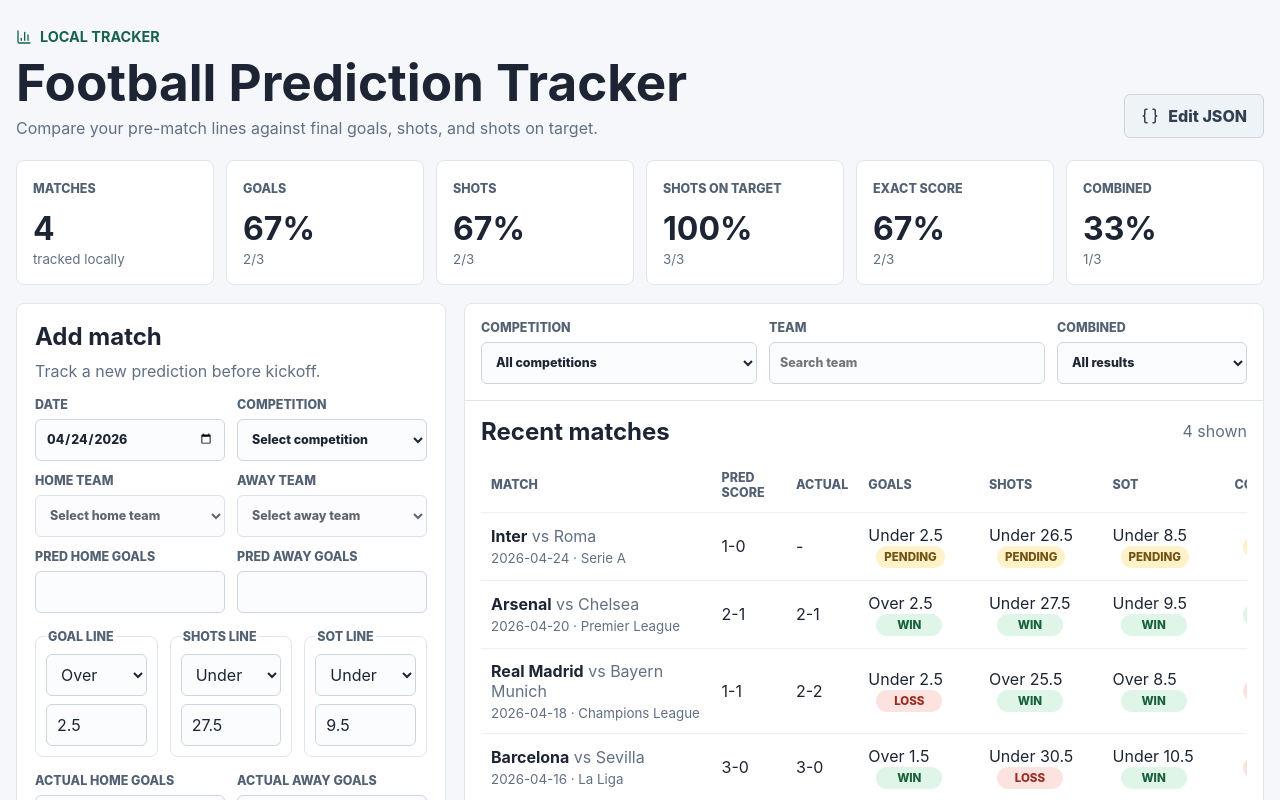
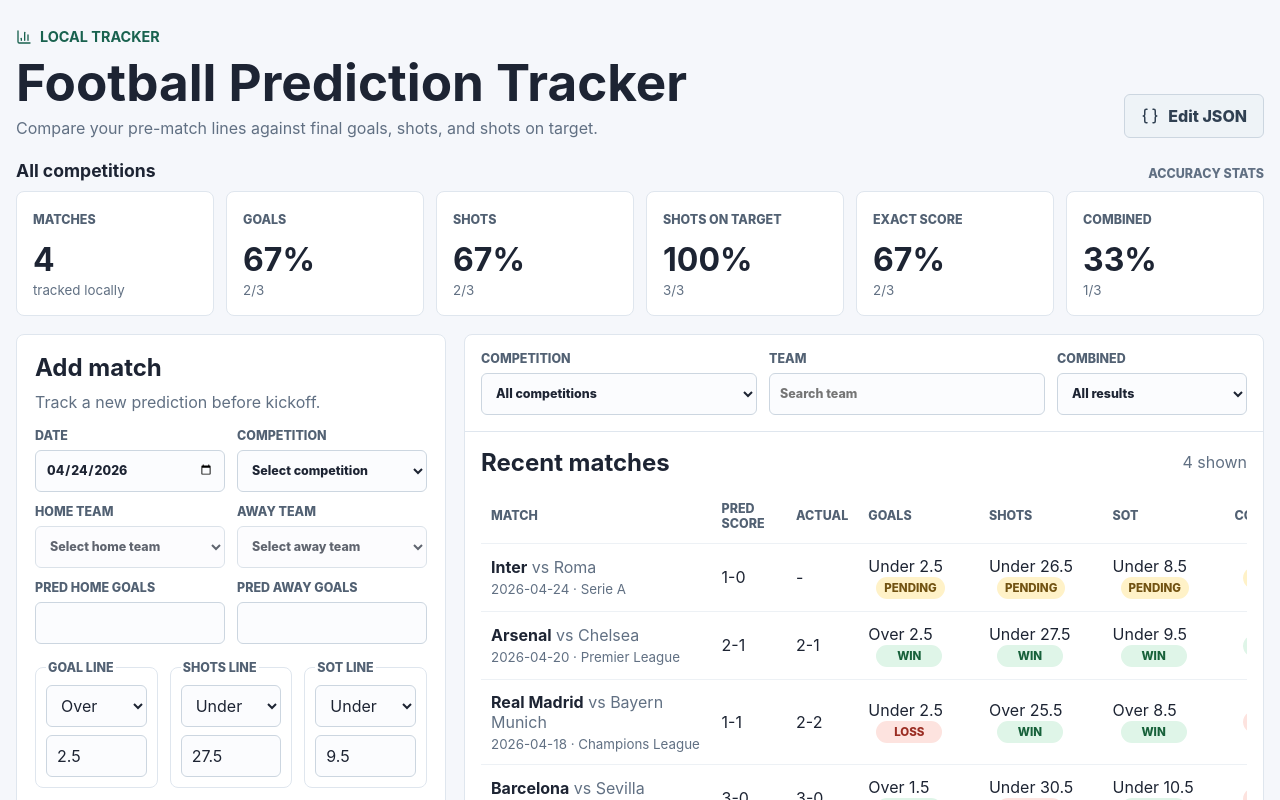
Before and after one commit to PedroCastro22/BettingTracker, a React (Vite) app: page / in a window 1280 px wide. Shown: the top 800 px of the page. Built offline with nearby package versions, Linux system fonts and the light colour scheme.

Commit message:
BT-7 Made dashboard filtered by competition

```diff
--- a/src/App.tsx
+++ b/src/App.tsx
@@ -24,6 +24,14 @@ export function App() {
   useEffect(() => {
     saveMatches(matches);
   }, [matches]);
+
+  const filteredDashboard = useMemo(() => {
+    if (!filters.competition) {
+      return matches;
+    }
+
+    return matches.filter((match) => match.competition === filters.competition);
+  }, [matches, filters.competition]);
 
   const filteredMatches = useMemo(() => {
     return matches
@@ -77,7 +85,7 @@ export function App() {
         </button>
       </header>
 
-      <Dashboard matches={matches} />
+      <Dashboard matches={filteredDashboard} competition={filters.competition} />
 
       <div className="content-grid">
         <MatchForm editingMatch={editingMatch} onSave={handleSave} onCancelEdit={() => setEditingMatch(null)} />
--- a/src/components/Dashboard.tsx
+++ b/src/components/Dashboard.tsx
@@ -3,6 +3,7 @@ import { calculateAccuracy } from '../utils/predictions';
 
 type DashboardProps = {
   matches: Match[];
+  competition: string;
 };
 
 function StatCard({ label, value, detail }: { label: string; value: string; detail: string }) {
@@ -19,7 +20,7 @@ function accuracyLabel(accuracy: ReturnType<typeof calculateAccuracy>) {
   return `${accuracy.wins}/${accuracy.total}`;
 }
 
-export function Dashboard({ matches }: DashboardProps) {
+export function Dashboard({ matches, competition }: DashboardProps) {
   const goals = calculateAccuracy(matches, (results) => results.goals);
   const shots = calculateAccuracy(matches, (results) => results.totalShots);
   const shotsOnTarget = calculateAccuracy(matches, (results) => results.shotsOnTarget);
@@ -36,10 +37,17 @@ export function Dashboard({ matches }: DashboardProps) {
   ];
 
   return (
-    <section className="dashboard" aria-label="Prediction dashboard">
-      {cards.map((card) => (
-        <StatCard key={card.label} {...card} />
-      ))}
+    <section className="dashboard-section" aria-label="Prediction dashboard">
+      <div className="dashboard-heading">
+        <h2>{competition || 'All competitions'}</h2>
+        <span>Accuracy stats</span>
+      </div>
+
+      <div className="dashboard">
+        {cards.map((card) => (
+          <StatCard key={card.label} {...card} />
+        ))}
+      </div>
     </section>
   );
 }
--- a/src/styles.css
+++ b/src/styles.css
@@ -70,11 +70,34 @@ button {
   text-transform: uppercase;
 }
 
+.dashboard-section {
+  margin-bottom: 18px;
+}
+
+.dashboard-heading {
+  align-items: end;
+  display: flex;
+  justify-content: space-between;
+  gap: 16px;
+  margin-bottom: 10px;
+}
+
+.dashboard-heading h2 {
+  margin: 0;
+  font-size: 1.1rem;
+}
+
+.dashboard-heading span {
+  color: #617083;
+  font-size: 0.78rem;
+  font-weight: 800;
+  text-transform: uppercase;
+}
+
 .dashboard {
   display: grid;
   gap: 12px;
   grid-template-columns: repeat(6, minmax(0, 1fr));
-  margin-bottom: 18px;
 }
 
 .stat-card {
```
